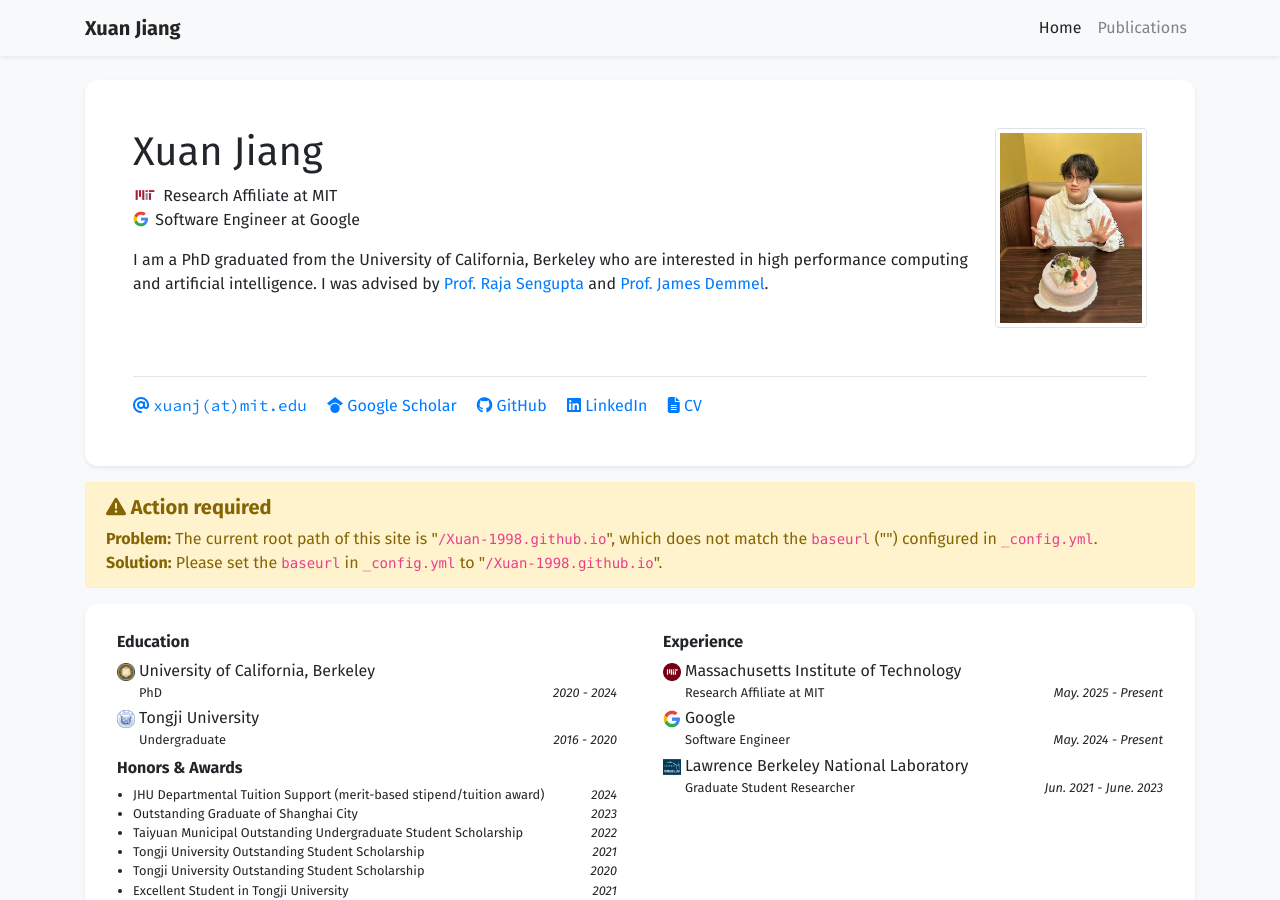
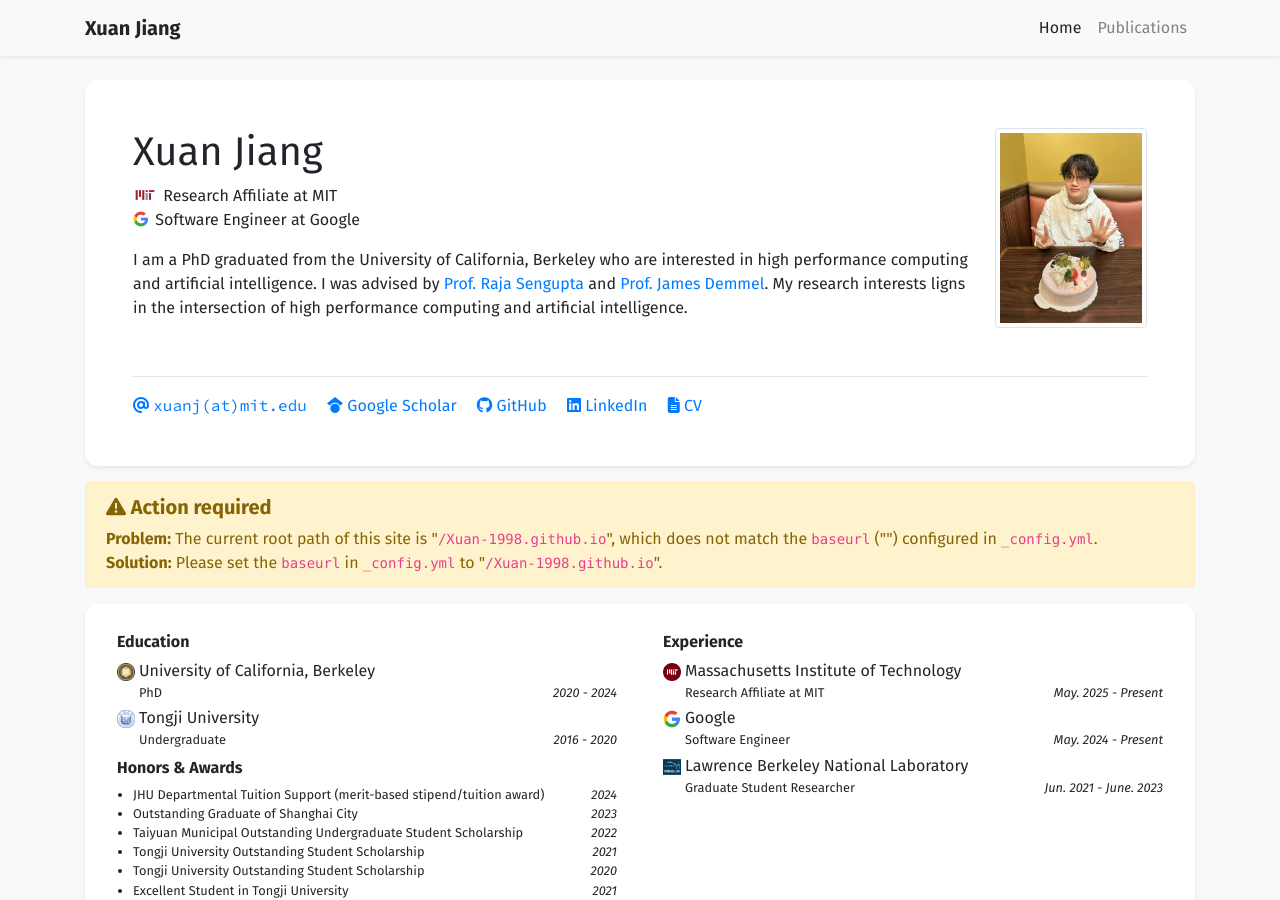
Before and after one commit to Xuan-1998/Xuan-1998.github.io, a Jekyll site: the page built from index.html, in a window 1280 px wide and 900 px high. Built offline with Jekyll 4.4.1, drawn with Linux system fonts in a browser that asks for light colours; nearby versions of some CDN libraries; a style sheet for code colours, icons or effects is not loaded.

Commit message:
update intro

```diff
--- a/_data/profile.yml
+++ b/_data/profile.yml
@@ -23,9 +23,10 @@
 short_bio_text_justify: false
 short_bio: >-
   <p>
+
     I am a PhD graduated from the University of California, Berkeley who are interested in high performance computing and artificial intelligence. I was advised by
     <a href="https://ce.berkeley.edu/people/faculty/sengupta" target="_blank" rel="noopener">Prof. Raja Sengupta</a> and
-    <a href="https://people.eecs.berkeley.edu/~demmel/" target="_blank" rel="noopener">Prof. James Demmel</a>.
+    <a href="https://people.eecs.berkeley.edu/~demmel/" target="_blank" rel="noopener">Prof. James Demmel</a>. My research interests ligns in the intersection of high performance computing and artificial intelligence.
   </p>
 
 portrait_url: /assets/images/photos/xuan_jiang_young.JPG
```
